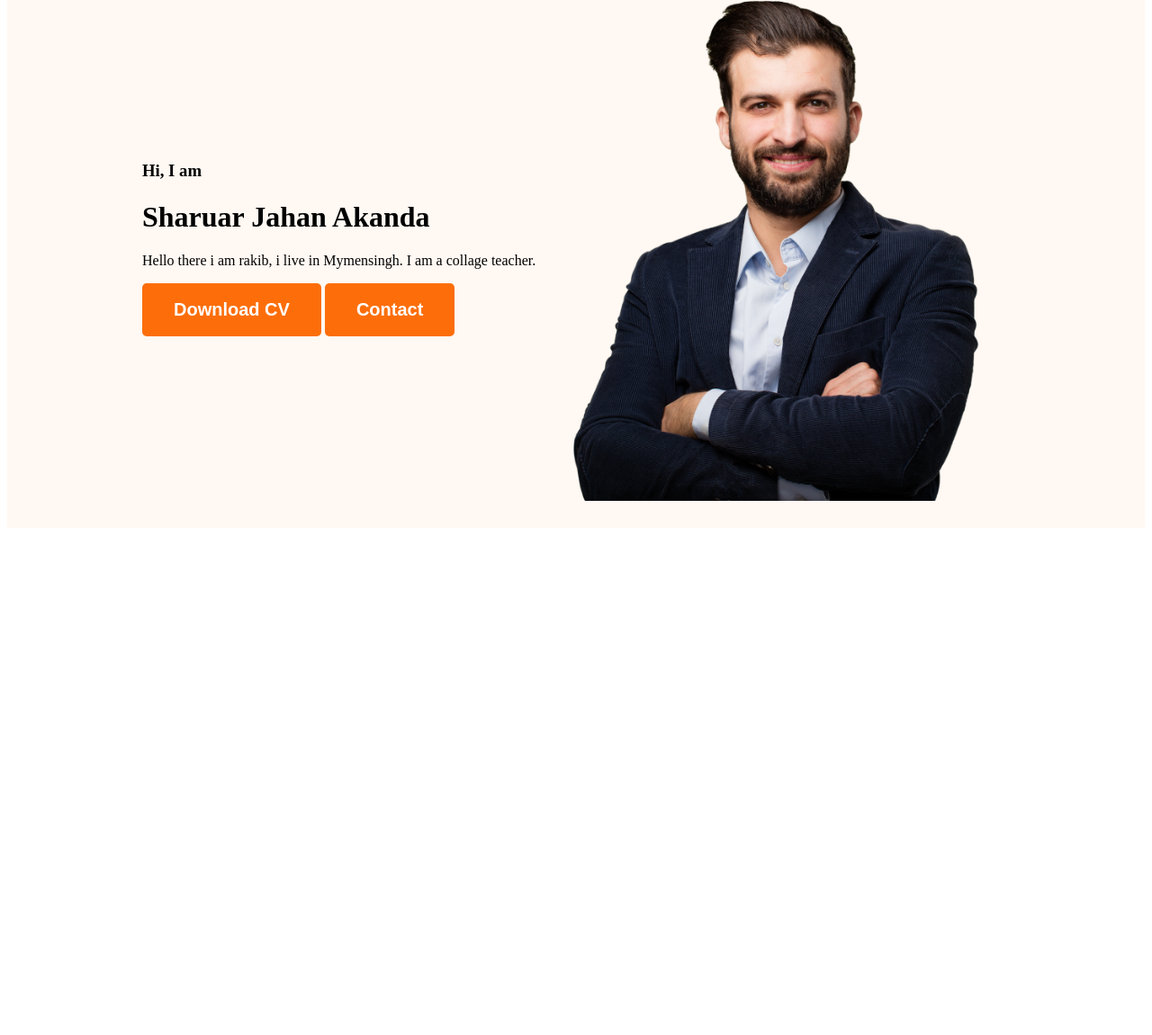
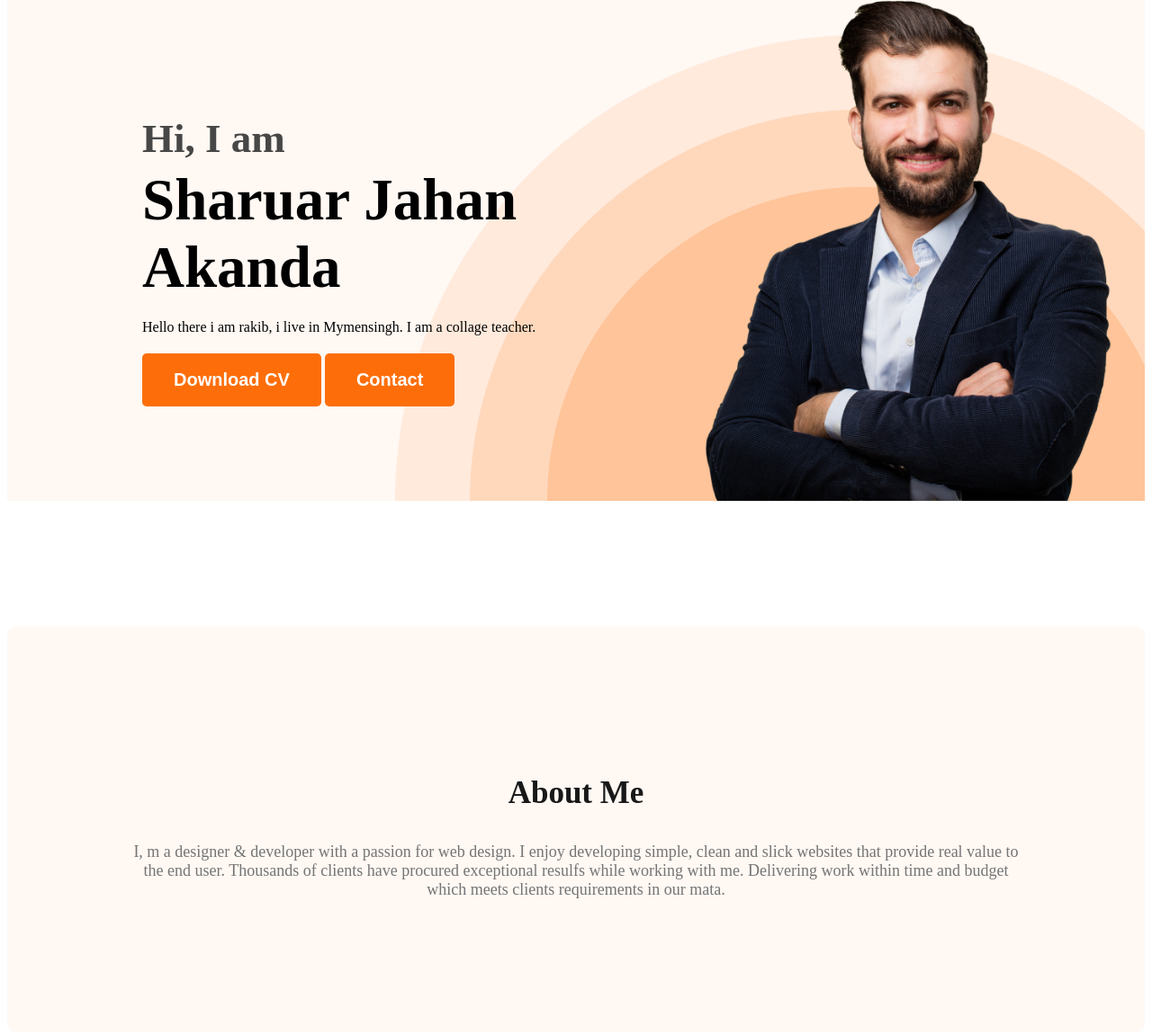
Before and after one commit to sharuar/Portfolio-resources, a plain HTML site: page index.html in a window 1280 px wide. Shown: the part 151-1302 px from the top of the page at 90% size. Before the commit the page ends 800 px from the top, so only its background shows below. Drawn offline with Linux system fonts and the light colour scheme.

Commit message:
create about section

```diff
--- a/index.html
+++ b/index.html
@@ -24,7 +24,7 @@
             <div class="banner-content">
                 <h3 class="banner-greeting">Hi, I am</h3>
                 <h1 class="banner-title">Sharuar Jahan Akanda</h1>
-                <p>Hello there i am rakib, i live in Mymensingh. I am a collage teacher.</p>
+                <p class="banner-para">Hello there i am rakib, i live in Mymensingh. I am a collage teacher.</p>
                 <button class="btn-primary">Download CV</button>
                 <button class="btn-primary">Contact</button>
             </div>
@@ -32,7 +32,16 @@
         </div>
     </header>
     <main>
+        <section class="about">
+            <h3 class="section-title">About Me</h3>
+            <p class="section-description">
+                I, m a designer & developer with a passion for web design. I enjoy developing simple, clean and
+                slick websites that provide real value to the end user. Thousands of clients have procured
+                exceptional resulfs while working with me. Delivering work within time and budget which meets
+                clients requirements in our mata.
+            </p>
 
+        </section>
     </main>
     <footer>
 
--- a/style/portfolio.css
+++ b/style/portfolio.css
@@ -4,6 +4,20 @@
       .text-primary{
         color: #FD6E0A;
       }
+
+      .section-title{
+        color: #181818;
+        text-align: center;
+        font-size: 35px;
+        font-weight: 700;
+      }
+
+      .section-description{
+        color: #757575;
+        text-align: center;
+        font-size: 18px;
+      }
+
       .btn-primary{
         background:  #FD6E0A;
         border-radius: 5px;
@@ -51,13 +65,49 @@ nav a{
 
 .header{
     background-color: #fff8f3;
+    background-image: url('../images/header_bg.png');
+    background-repeat: no-repeat;
+    background-position: bottom right;
 }
 
 .banner{
-    padding: 30px 30px 30px 150px ;
+    padding: 30px 30px 0px 150px ;
     display: flex;
     align-items: center;
+    justify-content: space-between;
 }
+
+.banner-content{
+    max-width: 650px;
+}
+
 .banner .profile-pic{
     width: 500px;
 }
+
+.banner-greeting{
+    font-size: 45px;
+    color: #474747;
+    margin-bottom: 0;
+}
+.banner-title{
+    font-size: 65px;
+    font-weight: 700;
+    margin-top: 5px;
+    margin-bottom: 0px;
+}
+.banner-para{
+    margin-top: 20px;
+    margin-bottom: 20px;
+}
+
+/* Main section */
+
+
+/* About section */
+.about{
+    padding: 130px;
+    border-radius: 10px;
+    background: #fff8f3;
+    margin: 140px 0;
+}
```
